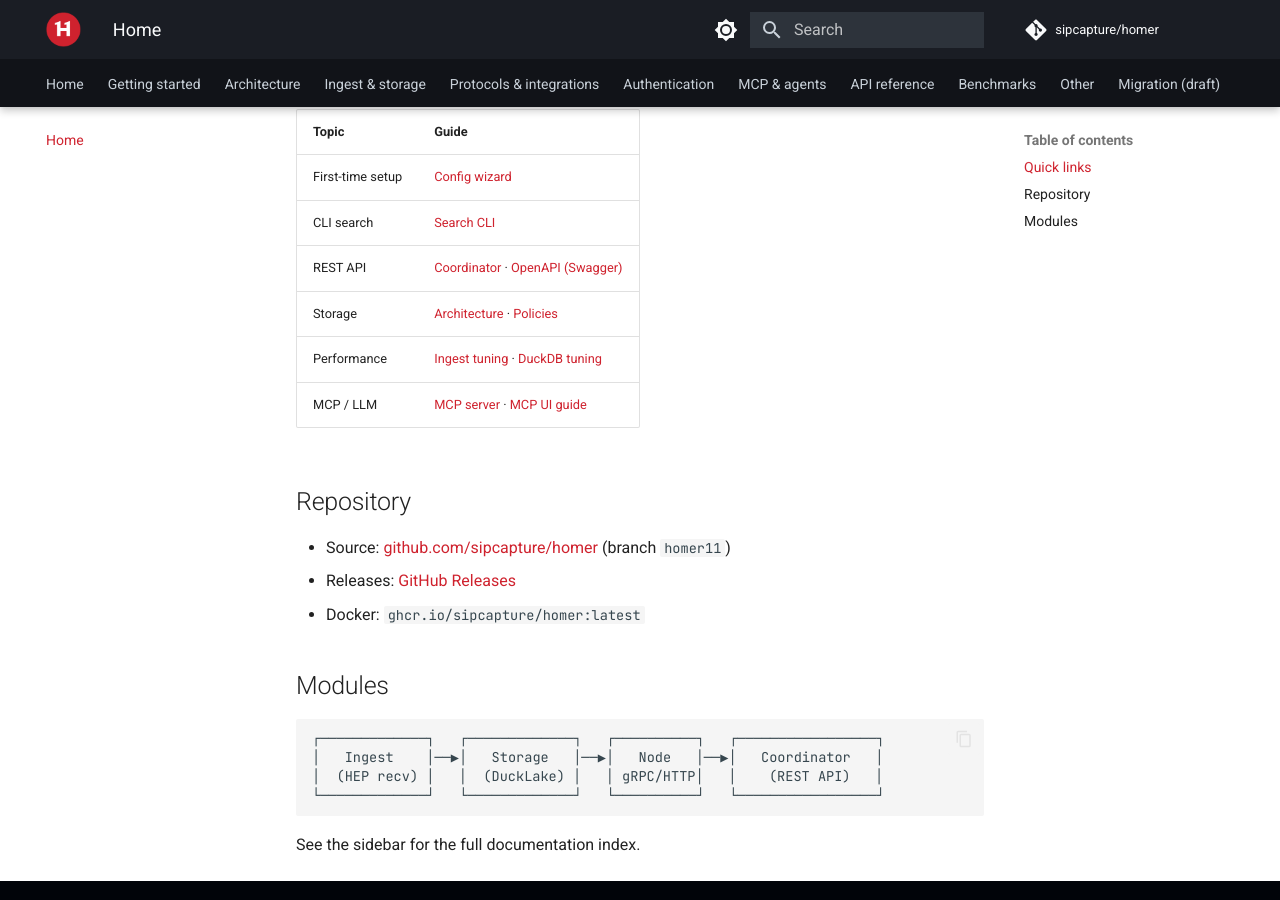
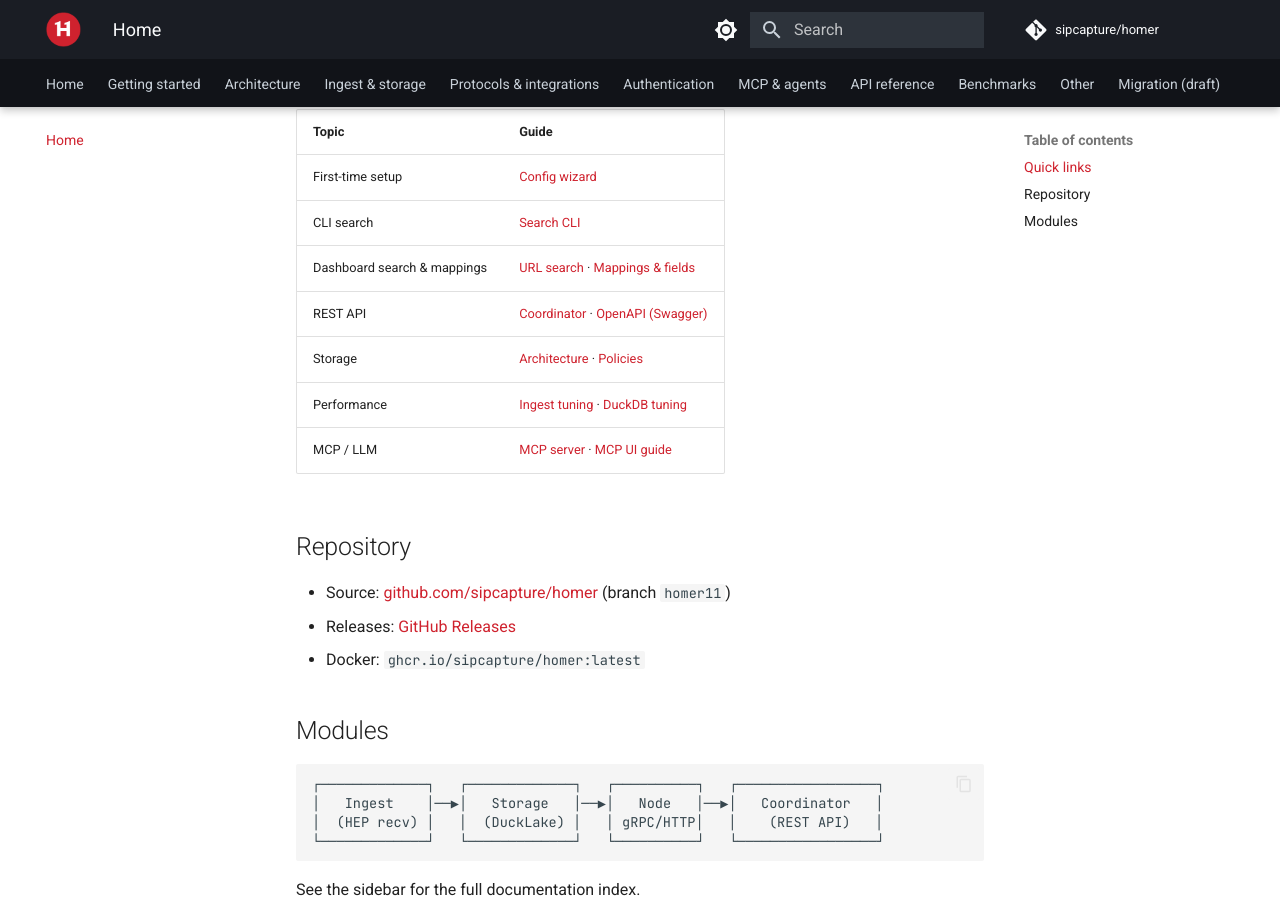
Before and after one commit to sipcapture/homer, an MkDocs documentation site: the page built from docs/index.md, in a window 1280 px wide and 900 px high, scrolled down 647 px. Built offline with MkDocs 1.6.1 and Material for MkDocs 9.7.7, drawn with Linux system fonts in a browser that asks for light colours; comment, search, counter and statistics services are not loaded.

Commit message:
docs(site): add Search mappings guide to MkDocs nav and home page
Publish SEARCH_MAPPINGS_AND_FIELDS.md on sipcapture.github.io/homer.

```diff
--- a/docs/index.md
+++ b/docs/index.md
@@ -17,6 +17,7 @@
 |-------|--------|
 | First-time setup | [Config wizard](WIZARD.md) |
 | CLI search | [Search CLI](SEARCH.md) |
+| Dashboard search & mappings | [URL search](SEARCH_URL.md) · [Mappings & fields](SEARCH_MAPPINGS_AND_FIELDS.md) |
 | REST API | [Coordinator](COORDINATOR.md) · [OpenAPI (Swagger)](swagger/index.html) |
 | Storage | [Architecture](STORAGE_ARCHITECTURE.md) · [Policies](STORAGE_POLICIES.md) |
 | Performance | [Ingest tuning](INGEST_PERFORMANCE.md) · [DuckDB tuning](DUCKDB_TUNING.md) |
--- a/mkdocs.yml
+++ b/mkdocs.yml
@@ -74,6 +74,7 @@
       - Environment variables: ENVIRONMENT_VARIABLES.md
       - Search CLI: SEARCH.md
       - Dashboard URL search: SEARCH_URL.md
+      - Search mappings & fields: SEARCH_MAPPINGS_AND_FIELDS.md
       - Certificates: CERTIFICATES_README.md
   - Architecture:
       - Overview: STORAGE_ARCHITECTURE.md
```
